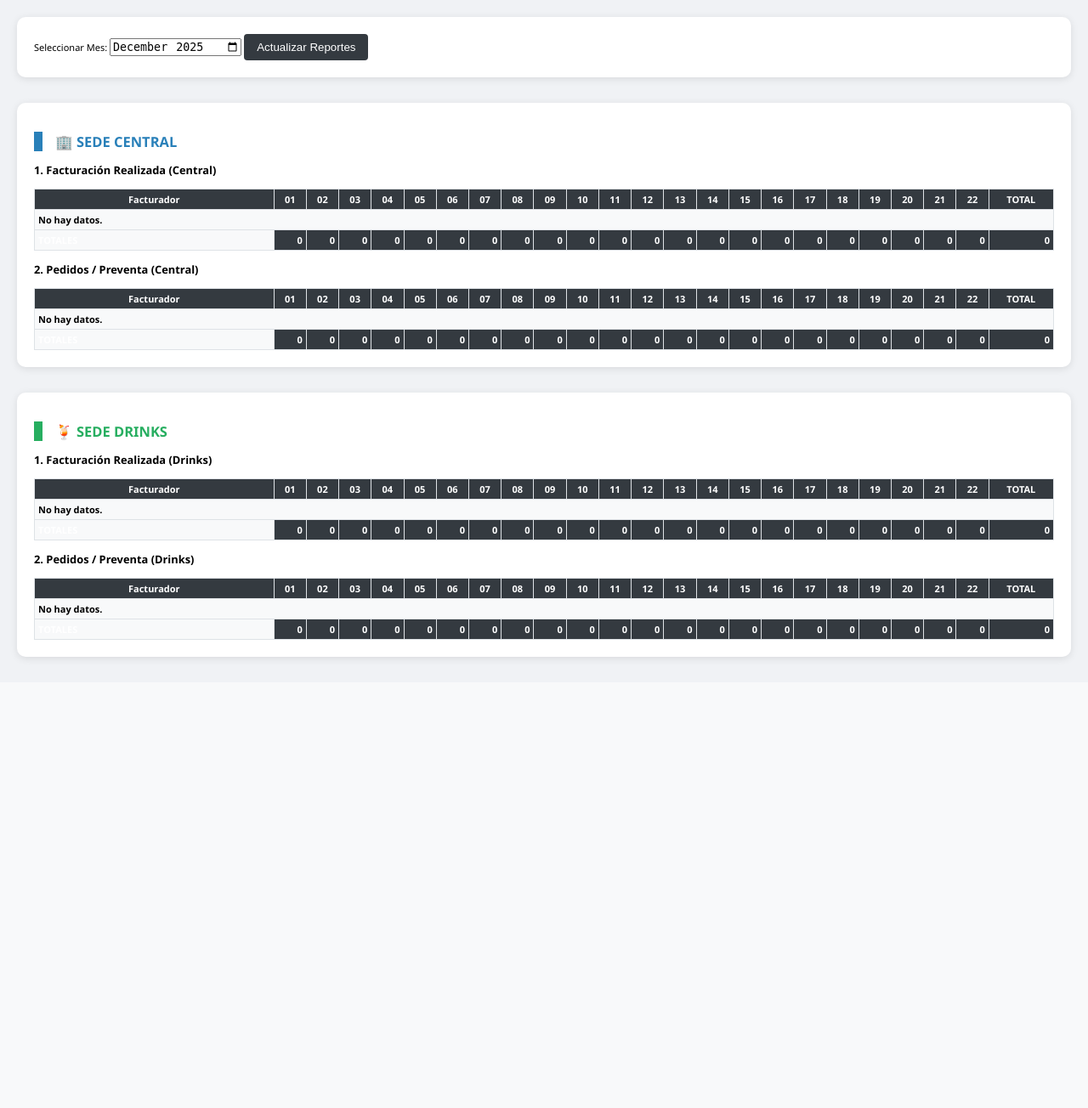
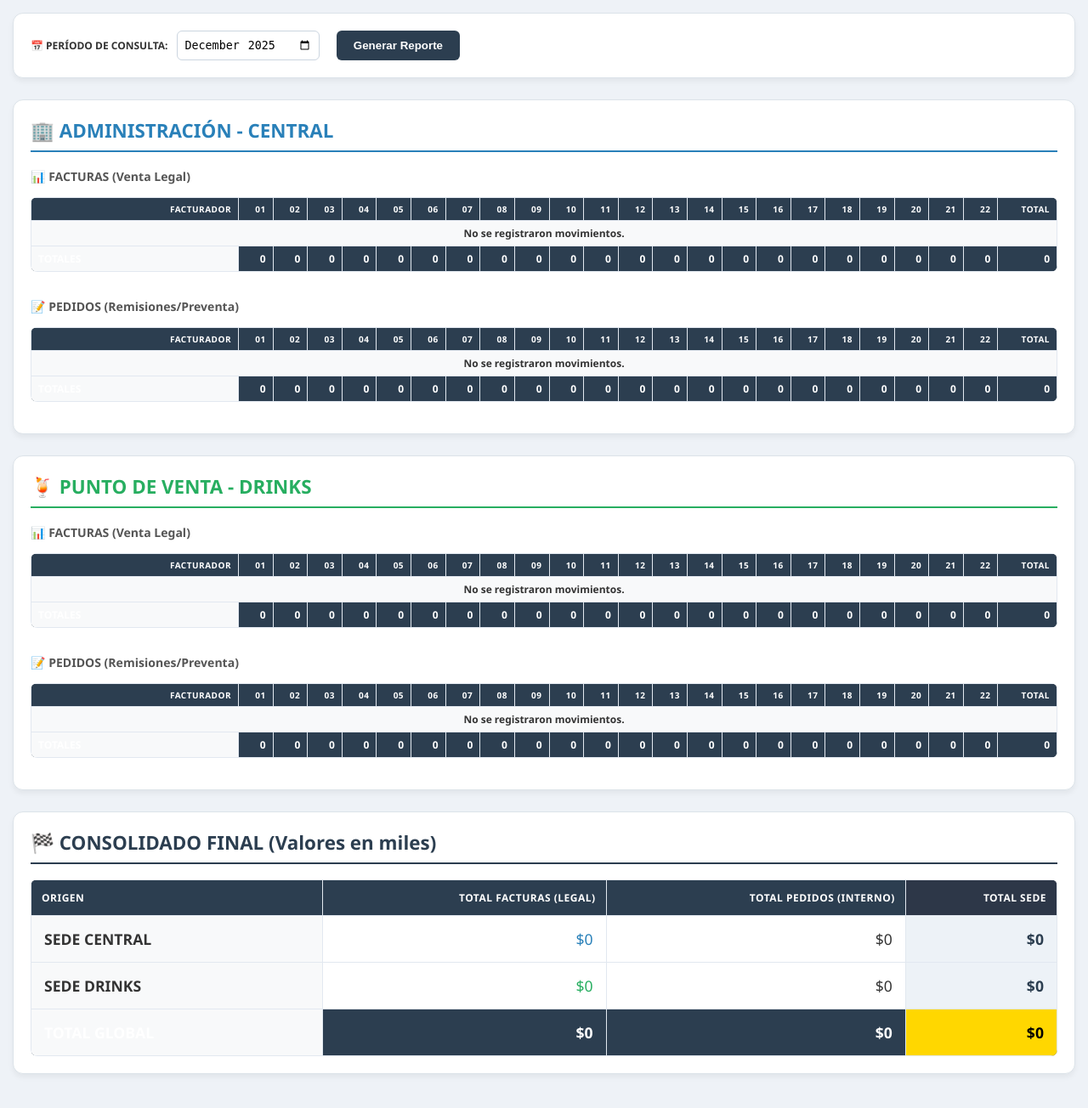
Before and after one commit to Jecksicokh2680/DrinksWeb, a PHP site: page /BnmaTotal.php in a window 1280 px wide. Shown: the whole page at 85% size. Before the commit the page ends 779 px from the top, so only its background shows below. Run offline with PHP 8.4, Linux system fonts and the light colour scheme; data that the repository does not hold is empty.

Commit message:
responsive

```diff
--- a/BnmaTotal.php
+++ b/BnmaTotal.php
@@ -3,10 +3,9 @@
 ini_set('display_errors', 1);
 error_reporting(E_ALL);
 
-require("ConnCentral.php"); // Provee $mysqliCentral (o $mysqli)
-require("ConnDrinks.php");  // Provee $mysqliPos
+require("ConnCentral.php");
+require("ConnDrinks.php");
 
-// Identificar conexiones (ajustar nombres según tus archivos)
 $dbCentral = $mysqliCentral ?? $mysqli;
 $dbDrinks  = $mysqliPos;
 
@@ -59,11 +58,9 @@ function obtenerDatos($db, $anioMes) {
         $data[$r['NIT']]['NOM'] = $r['NOMBRES'];
         $data[$r['NIT']]['DIAS'][$dia]['P'] = (float)$r['TOTAL'];
     }
-
     return $data;
 }
 
-// Ejecutar extracciones
 $datosCentral = obtenerDatos($dbCentral, $anioMes);
 $datosDrinks  = obtenerDatos($dbDrinks, $anioMes);
 
@@ -71,40 +68,89 @@ $datosDrinks  = obtenerDatos($dbDrinks, $anioMes);
 function money($v) {
     return number_format($v / 1000, 0, ',', '.');
 }
+
+// Función para sumar totales de un array de datos
+function calcularGranTotal($datos, $tipo) {
+    $suma = 0;
+    foreach($datos as $vendedor) {
+        if(isset($vendedor['DIAS'])) {
+            foreach($vendedor['DIAS'] as $dia) {
+                $suma += $dia[$tipo] ?? 0;
+            }
+        }
+    }
+    return $suma;
+}
+
+// Totales para la tabla final
+$tfCentral = calcularGranTotal($datosCentral, 'F');
+$tpCentral = calcularGranTotal($datosCentral, 'P');
+$tfDrinks  = calcularGranTotal($datosDrinks, 'F');
+$tpDrinks  = calcularGranTotal($datosDrinks, 'P');
 ?>
 
 <!DOCTYPE html>
 <html lang="es">
 <head>
     <meta charset="utf-8">
-    <title>Reporte Dual - Central & Drinks</title>
+    <meta name="viewport" content="width=device-width, initial-scale=1">
+    <title>Reporte Consolidado Mensual</title>
     <style>
-        body { font-family: "Segoe UI", sans-serif; background: #f0f2f5; margin: 20px; font-size: 11px; }
-        .section { background: white; padding: 20px; border-radius: 10px; margin-bottom: 30px; box-shadow: 0 2px 10px rgba(0,0,0,0.1); }
-        .header-central { border-left: 10px solid #2980b9; padding-left: 15px; color: #2980b9; }
-        .header-drinks { border-left: 10px solid #27ae60; padding-left: 15px; color: #27ae60; }
-        table { border-collapse: collapse; width: 100%; margin-top: 10px; }
-        th, td { border: 1px solid #dee2e6; padding: 4px; text-align: right; }
-        th { background: #343a40; color: white; text-align: center; }
-        td:first-child { text-align: left; background: #f8f9fa; font-weight: bold; min-width: 150px; }
-        .total-col { background: #e9ecef; font-weight: bold; }
-        .total-row { background: #343a40 !important; color: white; font-weight: bold; }
-        .btn { padding: 8px 15px; background: #343a40; color: white; border: none; border-radius: 4px; cursor: pointer; }
+        :root { --primary: #2c3e50; --central: #2980b9; --drinks: #27ae60; --light: #f8f9fa; }
+        body { font-family: 'Segoe UI', Tahoma, Geneva, Verdana, sans-serif; background: #eef2f7; margin: 0; padding: 15px; font-size: 12px; color: #333; }
+
+        .container { max-width: 1400px; margin: auto; }
+        .section { background: white; padding: 20px; border-radius: 12px; margin-bottom: 25px; box-shadow: 0 4px 6px rgba(0,0,0,0.05); border: 1px solid #dce3e9; }
+
+        h2 { margin-top: 0; display: flex; align-items: center; gap: 10px; font-size: 1.4rem; }
+        .header-central { color: var(--central); border-bottom: 2px solid var(--central); padding-bottom: 8px; }
+        .header-drinks { color: var(--drinks); border-bottom: 2px solid var(--drinks); padding-bottom: 8px; }
+        .header-resumen { color: var(--primary); border-bottom: 2px solid var(--primary); padding-bottom: 8px; }
+
+        /* Responsive Table Wrapper */
+        .table-responsive { width: 100%; overflow-x: auto; margin-top: 15px; -webkit-overflow-scrolling: touch; border-radius: 8px; }
+
+        table { border-collapse: collapse; width: 100%; min-width: 800px; background: white; }
+        th, td { border: 1px solid #e2e8f0; padding: 6px 8px; text-align: right; }
+        th { background: var(--primary); color: white; font-weight: 600; text-transform: uppercase; font-size: 10px; letter-spacing: 0.5px; position: sticky; top: 0; }
+
+        td:first-child { text-align: left; background: var(--light); font-weight: bold; position: sticky; left: 0; z-index: 1; min-width: 160px; }
+
+        .total-col { background: #edf2f7; font-weight: bold; color: var(--primary); }
+        .total-row { background: var(--primary) !important; color: white; font-weight: bold; }
+
+        /* Resumen Table */
+        .resumen-table { min-width: 100% !important; font-size: 1.1rem; }
+        .resumen-table td { padding: 15px; }
+        .resumen-table th { font-size: 12px; padding: 12px; }
+
+        .btn { padding: 10px 20px; background: var(--primary); color: white; border: none; border-radius: 6px; cursor: pointer; font-weight: bold; }
+        .input-month { padding: 8px; border-radius: 6px; border: 1px solid #cbd5e0; margin-right: 10px; }
+
+        @media (max-width: 768px) {
+            body { padding: 8px; font-size: 11px; }
+            .section { padding: 12px; }
+            th, td { padding: 4px; }
+        }
     </style>
 </head>
 <body>
 
+<div class="container">
+
+    <!-- FILTRO -->
     <div class="section">
-        <form method="GET">
-            <label>Seleccionar Mes: </label>
-            <input type="month" name="fecha" value="<?=$fecha_input?>">
-            <button type="submit" class="btn">Actualizar Reportes</button>
+        <form method="GET" style="display: flex; align-items: center; flex-wrap: wrap; gap: 10px;">
+            <label><strong>📅 PERÍODO DE CONSULTA:</strong></label>
+            <input type="month" name="fecha" class="input-month" value="<?=$fecha_input?>">
+            <button type="submit" class="btn">Generar Reporte</button>
         </form>
     </div>
 
     <?php
     function dibujarTabla($titulo, $idx, $datos, $diasMes) {
-        echo "<h3>$titulo</h3>";
+        echo "<h3 style='margin-bottom:5px; color:#555;'>$titulo</h3>";
+        echo "<div class='table-responsive'>";
         echo "<table><thead><tr><th>Facturador</th>";
         foreach($diasMes as $d) echo "<th>$d</th>";
         echo "<th>TOTAL</th></tr></thead><tbody>";
@@ -113,7 +159,7 @@ function money($v) {
         $grandTotal = 0;
 
         if(empty($datos)) {
-            echo "<tr><td colspan='".(count($diasMes)+2)."'>No hay datos.</td></tr>";
+            echo "<tr><td colspan='".(count($diasMes)+2)."' style='text-align:center;'>No se registraron movimientos.</td></tr>";
         } else {
             foreach($datos as $nit => $info) {
                 $rowTotal = 0;
@@ -131,27 +177,68 @@ function money($v) {
         }
         echo "</tbody><tfoot><tr class='total-row'><td>TOTALES</td>";
         foreach($colTotals as $ct) echo "<td>".money($ct)."</td>";
-        echo "<td>".money($grandTotal)."</td></tr></tfoot></table>";
+        echo "<td>".money($grandTotal)."</td></tr></tfoot></table></div><br>";
     }
     ?>
 
     <!-- SECCIÓN CENTRAL -->
     <div class="section">
-        <h2 class="header-central">🏢 SEDE CENTRAL</h2>
+        <h2 class="header-central">🏢 ADMINISTRACIÓN - CENTRAL</h2>
         <?php
-            dibujarTabla("1. Facturación Realizada (Central)", "F", $datosCentral, $diasMes);
-            dibujarTabla("2. Pedidos / Preventa (Central)", "P", $datosCentral, $diasMes);
+            dibujarTabla("📊 FACTURAS (Venta Legal)", "F", $datosCentral, $diasMes);
+            dibujarTabla("📝 PEDIDOS (Remisiones/Preventa)", "P", $datosCentral, $diasMes);
         ?>
     </div>
 
     <!-- SECCIÓN DRINKS -->
     <div class="section">
-        <h2 class="header-drinks">🍹 SEDE DRINKS</h2>
+        <h2 class="header-drinks">🍹 PUNTO DE VENTA - DRINKS</h2>
         <?php
-            dibujarTabla("1. Facturación Realizada (Drinks)", "F", $datosDrinks, $diasMes);
-            dibujarTabla("2. Pedidos / Preventa (Drinks)", "P", $datosDrinks, $diasMes);
+            dibujarTabla("📊 FACTURAS (Venta Legal)", "F", $datosDrinks, $diasMes);
+            dibujarTabla("📝 PEDIDOS (Remisiones/Preventa)", "P", $datosDrinks, $diasMes);
         ?>
     </div>
 
+    <!-- TABLA DE RESUMEN FINAL -->
+    <div class="section">
+        <h2 class="header-resumen">🏁 CONSOLIDADO FINAL (Valores en miles)</h2>
+        <div class="table-responsive">
+            <table class="resumen-table">
+                <thead>
+                    <tr>
+                        <th style="text-align: left;">ORIGEN</th>
+                        <th>TOTAL FACTURAS (Legal)</th>
+                        <th>TOTAL PEDIDOS (Interno)</th>
+                        <th style="background:#2d3748">TOTAL SEDE</th>
+                    </tr>
+                </thead>
+                <tbody>
+                    <tr>
+                        <td>SEDE CENTRAL</td>
+                        <td style="color:var(--central)">$<?=money($tfCentral)?></td>
+                        <td>$<?=money($tpCentral)?></td>
+                        <td class="total-col">$<?=money($tfCentral + $tpCentral)?></td>
+                    </tr>
+                    <tr>
+                        <td>SEDE DRINKS</td>
+                        <td style="color:var(--drinks)">$<?=money($tfDrinks)?></td>
+                        <td>$<?=money($tpDrinks)?></td>
+                        <td class="total-col">$<?=money($tfDrinks + $tpDrinks)?></td>
+                    </tr>
+                </tbody>
+                <tfoot>
+                    <tr class="total-row">
+                        <td>TOTAL GLOBAL</td>
+                        <td>$<?=money($tfCentral + $tfDrinks)?></td>
+                        <td>$<?=money($tpCentral + $tpDrinks)?></td>
+                        <td style="background:#ffd700; color:#000;">$<?=money($tfCentral + $tfDrinks + $tpCentral + $tpDrinks)?></td>
+                    </tr>
+                </tfoot>
+            </table>
+        </div>
+    </div>
+
+</div>
+
 </body>
 </html>
```
